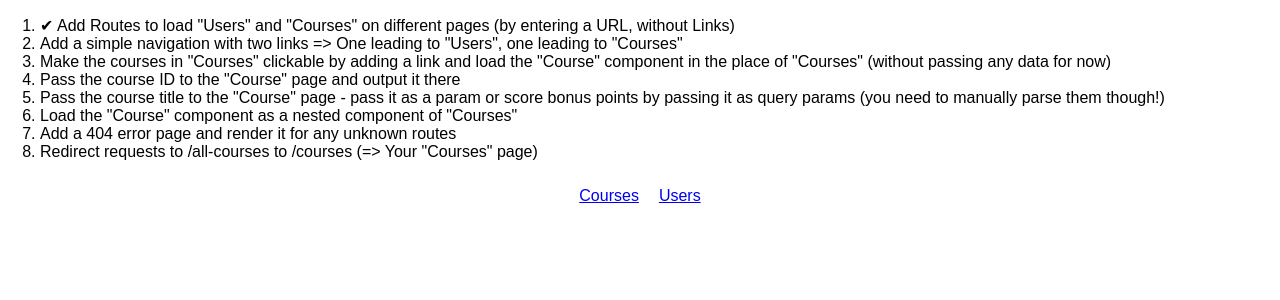
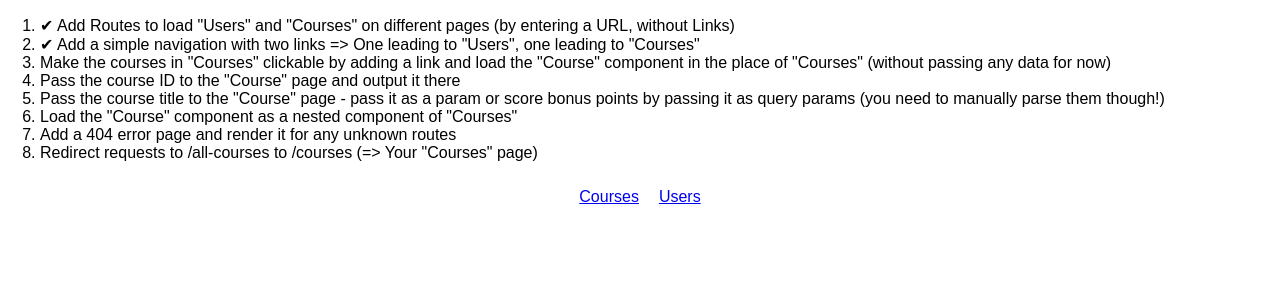
Before and after one commit to W3AI/max-routing-project, a React (Create React App) app: page / in a window 1280 px wide. Shown: the top 300 px of the page. Built offline with nearby package versions, Linux system fonts and the light colour scheme.

Commit message:
marked task 2 Done

```diff
--- a/src/App.js
+++ b/src/App.js
@@ -10,7 +10,7 @@ class App extends Component {
       <div className="App">
         <ol style={{textAlign: 'left'}}>
           <li>&#10004; Add Routes to load "Users" and "Courses" on different pages (by entering a URL, without Links)</li>
-          <li>Add a simple navigation with two links => One leading to "Users", one leading to "Courses"</li>
+          <li>&#10004; Add a simple navigation with two links => One leading to "Users", one leading to "Courses"</li>
           <li>Make the courses in "Courses" clickable by adding a link and load the "Course" component in the place of "Courses" (without passing any data for now)</li>
           <li>Pass the course ID to the "Course" page and output it there</li>
           <li>Pass the course title to the "Course" page - pass it as a param or score bonus points by passing it as query params (you need to manually parse them though!)</li>
```
